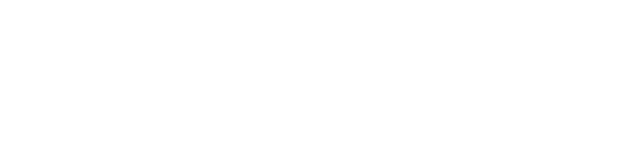
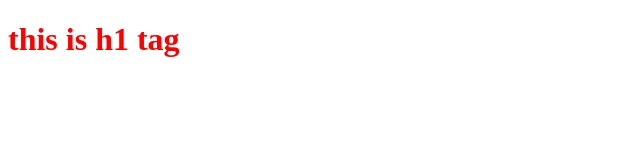
Before and after one commit to Gabrieli908/Homework-, a plain HTML site: page index.html in a window 1280 px wide. Shown: the whole page, without its empty margins (0-640 px from the left). Drawn offline with Linux system fonts and the light colour scheme.

Commit message:
add h1 tag

```diff
--- a/index.html
+++ b/index.html
@@ -7,6 +7,6 @@
     <title>Document</title>
 </head>
 <body>
-
+    <h1>this is h1 tag</h1>
 </body>
 </html>
--- a/style.css
+++ b/style.css
@@ -0,0 +1,3 @@
+h1 {
+    color: red;
+}
```
